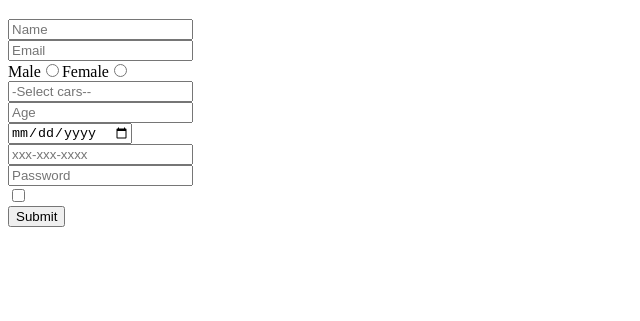
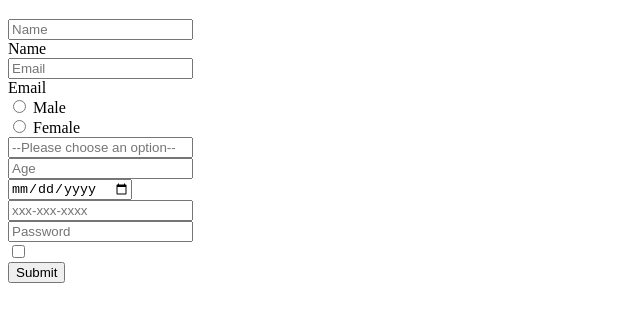
Before and after one commit to acciojob/signup-form-car-AshishGaikwad717, a website: page main.html in a window 1280 px wide. Shown: the part 61-382 px from the top of the page, without its empty margins (0-640 px from the left). Drawn offline with Linux system fonts and the light colour scheme.

Commit message:
created a submission

```diff
--- a/main.html
+++ b/main.html
@@ -13,9 +13,14 @@
 	<h1>Signup Form Car</h1>
 	<form method="post">
 		<input type="text" id="name" placeholder="Name" required><br>
+		<label for="name">Name</label><br>
 		<input type="email" id="email" placeholder="Email" required><br>
-		Male<input type="radio" id="gender_m" name="gender" required>Female<input type="radio" required name="gender" id="gender_f"><br>
-		<input type="select" id="cars" placeholder="-Select cars--" required><br>
+		<label for="email">Email</label><br>
+		<input type="radio" id="gender_m" name="gender" required>
+		<label for="gender_m">Male</label><br>
+		<input type="radio" id="gender_f" name="gender" required>
+		<label for="gender_f">Female</label><br>
+		<input type="select" id="cars" placeholder="--Please choose an option--" required><br>
 		<input type="number" id="age" placeholder="Age" required><br>
 		<input type="date" id="dob" required><br>
 		<input type="tel" id="tel" placeholder="xxx-xxx-xxxx"><br>
```
